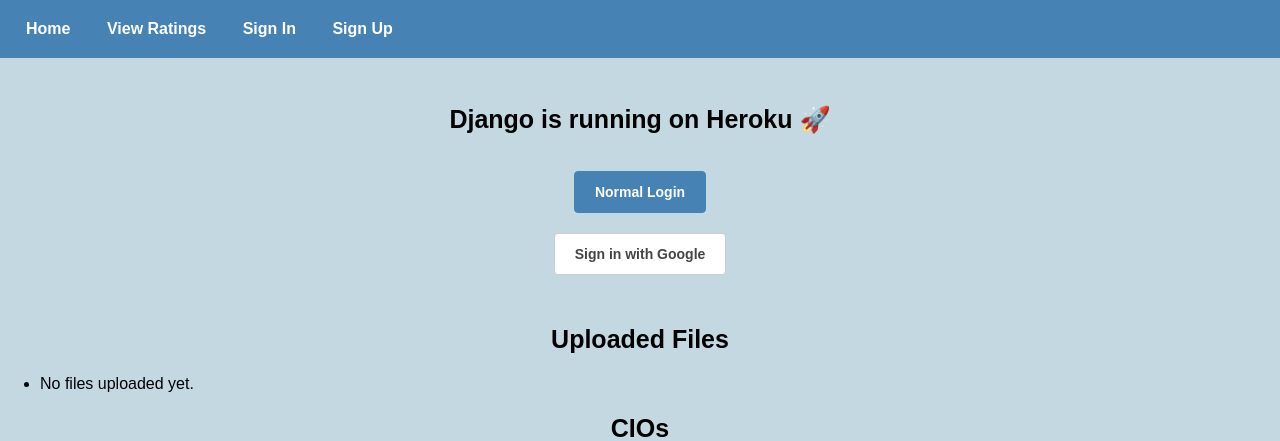
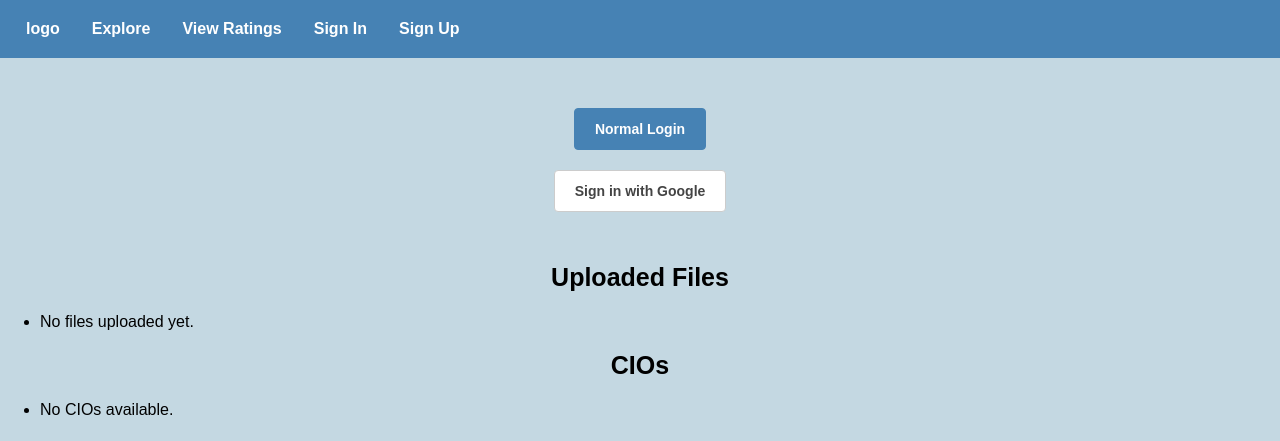
Before and after one commit to SafaaMahbub/CIO_Forum, a Django app: page / in a window 1280 px wide. Shown: the top 441 px of the page. Run offline with Django 4.2, Linux system fonts and the light colour scheme; data that the repository does not hold is empty; some libraries are stand-ins or nearby versions.

Commit message:
trying to change the layout of the navbar

```diff
--- a/core/static/css/style.css
+++ b/core/static/css/style.css
@@ -24,6 +24,9 @@ h1, h2 {
    Top navigation menu styling
 ===================================================== */
 nav {
+    display: flex;
+    justify-content: space-between;
+    align-items: center;
     background-color: #4682B4;
     color: white;
     overflow: hidden;
@@ -45,7 +48,16 @@ nav a {
     border-radius: 8px;
 }
 
+.navLinks{
+    display: flex;
+    list-style: none;
+    margin: 0;
+    padding: 0;
+}
 
+.nav-left{
+    display: flex;
+}
 /* =====================================================
    Navigation Hover Effect
    Changes background when hovering over links
--- a/templates/base.html
+++ b/templates/base.html
@@ -9,30 +9,41 @@
 
     <link rel="stylesheet" href="{% static 'css/style.css' %}">
 </head>
-
 <body>
 
 <nav>
-    <a href="/">Home</a>
-    <a href="/view-all-reviews/">View Ratings</a>
-
     {% if user.is_authenticated %}
         {% if user.email|slice:"-13:" == "@virginia.edu" %}
-            <a href="{% url 'messages_inbox' %}">Messages</a>
-        {% endif %}
-        <a href="/profile/">Profile</a>
-        {% if user.email|slice:"-13:" == "@virginia.edu"%}
-            <a href="/create-cio/">Create CIO</a>
-            <a href="/create-review/">Create Review</a>
-        {%  endif %}
+            <div class="nav-left">
+            <ul class="navLinks">
+                <li><a href="{% url 'messages_inbox' %}">Messages</a></li>
+                <li><a href="/create-cio/">Create CIO</a></li>
+                <li><a href="/create-review/">Create Review</a></li>
+            </ul>
+            </div>
+    {%  endif %}
+
         <!-- TODO# add manage email function if needed -->
         <!-- <a href="{% url 'account_email' %}">Manage Email</a> -->
-        <a href="{% url 'account_change_password' %}">Change Password</a>
-        <a href="#" id="logout-link" class="nav-link">Logout</a>
+
+
+        <ul class="navLinks">
+            <li><a href="{% url 'account_change_password' %}">Change Password</a></li>
+            <li><a href="#" id="logout-link" class="nav-link">Logout</a></li>
+            <li><a href="/profile/">Profile</a></li>
+        </ul>
     {% else %}
-        <a href="{% url 'account_login' %}">Sign In</a>
-        <a href="{% url 'account_signup' %}">Sign Up</a>
+        <ul class="navLinks">
+            <div class="nav-left" >
+                <a href="#">logo</a>
+                <a href="/">Explore</a>
+                <a href="/view-all-reviews/">View Ratings</a>
+            </div>
+            <li><a href="{% url 'account_login' %}">Sign In</a></li>
+            <li><a href="{% url 'account_signup' %}">Sign Up</a></li>
+        </ul>
     {% endif %}
+
 </nav>
 
 <!-- makes logout a post request -->
--- a/templates/home.html
+++ b/templates/home.html
@@ -26,8 +26,7 @@
             {% endif %}
 
         {% else %}
-            <h1>Django is running on Heroku 🚀</h1>
-
+           {% comment %} <h1>Django is running on Heroku 🚀</h1>{% endcomment %}
             <div class="center-text">
                 <a class="main-btn" href="{% url 'account_login' %}">Normal Login</a>
             </div>
--- a/templates/profile.html
+++ b/templates/profile.html
@@ -72,13 +72,13 @@
         </div>
     </div>
 
-    {% if profile.role == "student" %}
+    {% comment %}{% if profile.role == "student" %}
     <div class="center-text">
         <a href="{% url 'create_cio' %}">
             <button type="button">Create a CIO</button>
         </a>
     </div>
-    {% endif %}
+    {% endif %}{% endcomment %}
 </div>
 
 <script src="{% static 'js/app.js' %}"></script>
```
Also changed, not shown: templates/landingPage.html (added, +12 -0 lines).
